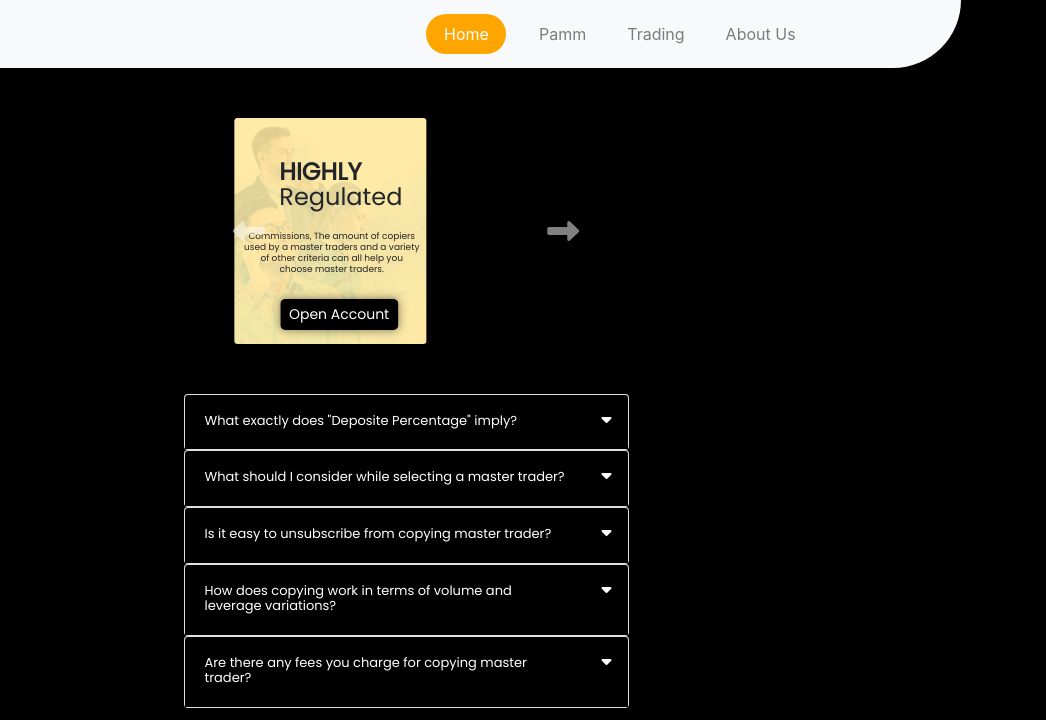
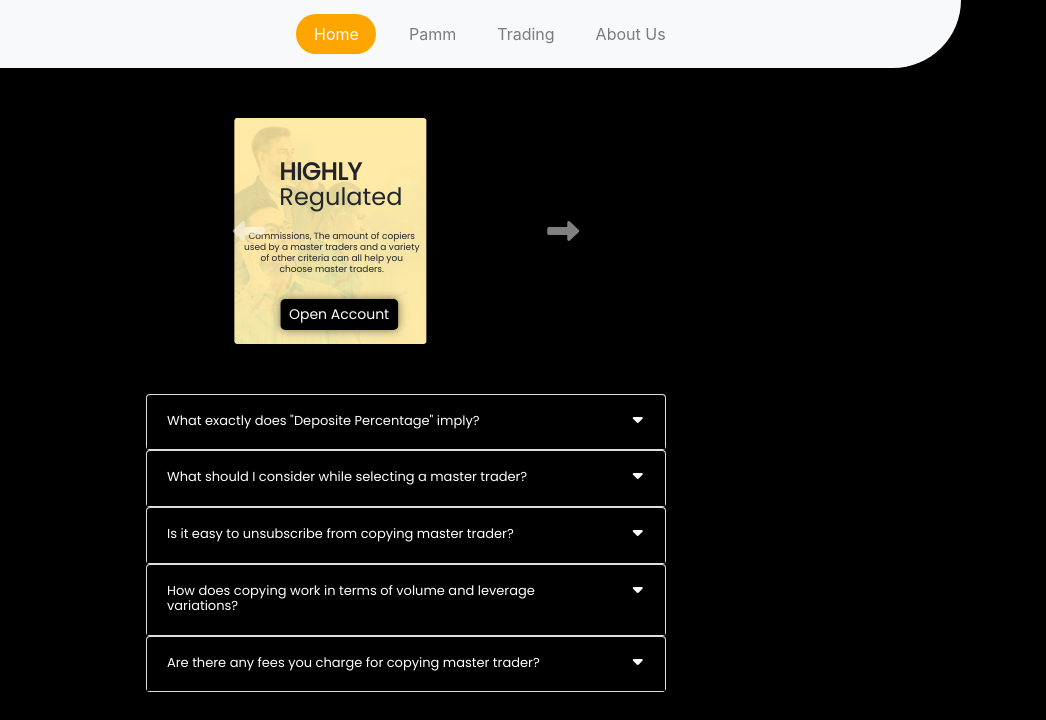
Before and after one commit to Saikumar02051998/Task1, a plain HTML site: page Task2/Demo.html in a window 1280 px wide. Shown: the full height of the page, 234-1280 px from the left. Drawn offline with nearby package versions, Linux system fonts and the light colour scheme.

Commit message:
Add files via upload

```diff
--- a/Task2/Demo.html
+++ b/Task2/Demo.html
@@ -41,7 +41,7 @@
               <span class="navbar-toggler-icon"></span>
             </button>
           </div>
-            <div class="collapse navbar-collapse" style="padding-left: 330px;" id="navtoggle">
+            <div class="collapse navbar-collapse" style="margin-left: 200px;" id="navtoggle">
               <ul class="navbar-nav">
                     <li class="nav-item">
                       <a class="nav-link navbaralign" style="color:white; padding-left: 18px; margin-right: 25px;" href="#">Home</a>
@@ -97,7 +97,7 @@
       </div>
     </div>
 <!--Accordion-->
-  <div class="container container-sm" id="accordion" style="margin-top: 50px; width: 475px;">
+  <div class="container container-sm" id="accordion" style="margin-top: 50px; min-width: 375px; max-width: 550px;">
    <div class="row">
      <div class="col-md-12 xm">
        <div class="card">
```
